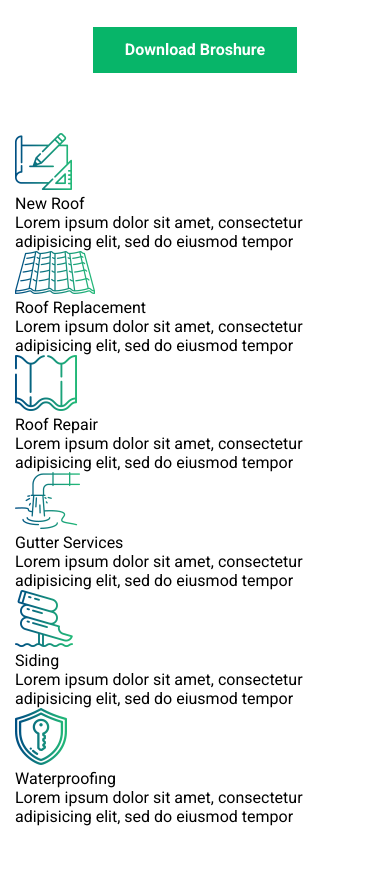
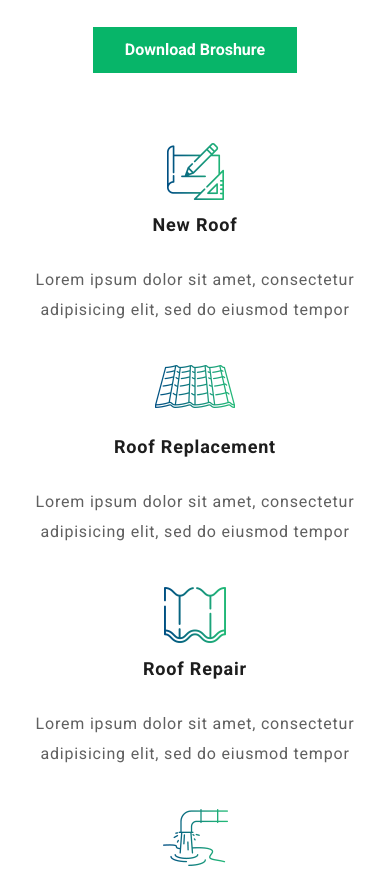
Before and after one commit to cirodil/solar, a plain HTML site: page index.html in a window 390 px wide. Shown: the part 1520-2389 px from the top of the page. Before the commit the page ends 2346 px from the top, so only its background shows below. Drawn offline with Linux system fonts and the light colour scheme.

Commit message:
add icons block css

```diff
--- /dev/null
+++ b/css/blocks/icons.css
@@ -0,0 +1,72 @@
+.icons {
+  display: flex;
+  justify-content: space-between;
+  flex-wrap: wrap;
+  margin: 12px auto 70px;
+}
+
+.icons__element {
+  flex-basis: 30%;
+  text-align: center;
+  margin-bottom: 50px;
+}
+
+.icons__img {
+  height: 57px;
+  display: flex;
+  align-items: center;
+}
+
+.icons__img {
+  display: block;
+  max-width: 100%;
+  margin: 0 auto;
+}
+
+.icons__element p {
+  font-size: 16px;
+  line-height: 30px;
+  letter-spacing: .8px;
+  color: #1d1d1d;
+  opacity: .7;
+  margin: 20px 0;
+}
+
+.icons__element .icons__title {
+  font-size: 18px;
+  letter-spacing: .9;
+  font-weight: 700;
+  opacity: 1;
+  margin-top: 10px;
+  margin-bottom: 25px;
+}
+
+@media (max-width: 980px) {
+
+  .icons {
+    margin: 60px auto 10px;
+  }
+
+}
+
+@media (max-width: 768px) {
+
+  .icons__element {
+    flex-basis: 48%;
+  }
+
+}
+
+@media (max-width: 480px) {
+
+  .icons {
+    flex-direction: column;
+    margin: 50px auto;
+  }
+
+  .icons__element {
+    flex-basis: auto;
+    margin: 10px 0;
+  }
+
+}
--- a/css/style.css
+++ b/css/style.css
@@ -3,3 +3,4 @@
 @import url('blocks/header.css');
 @import url('blocks/button.css');
 @import url('blocks/about-us.css');
+@import url('blocks/icons.css');
```
